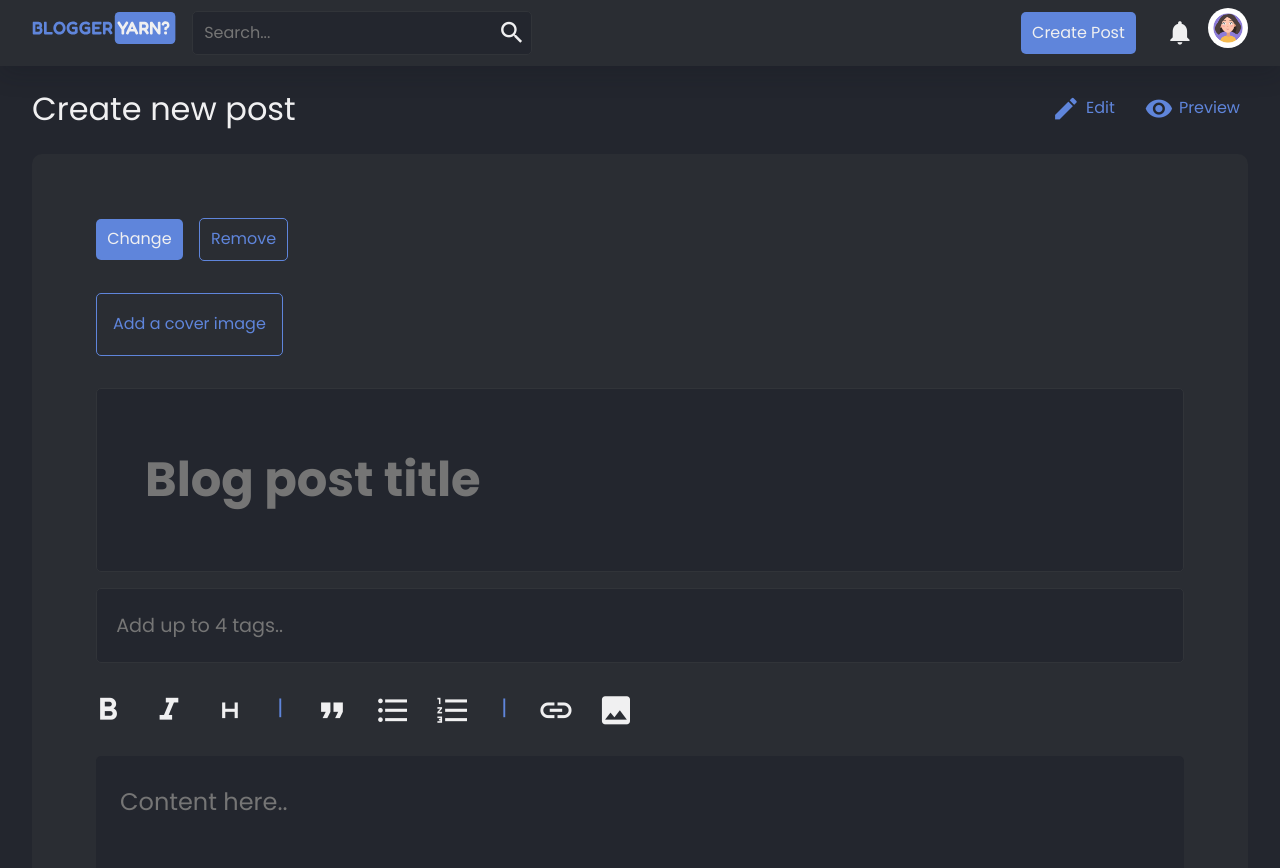
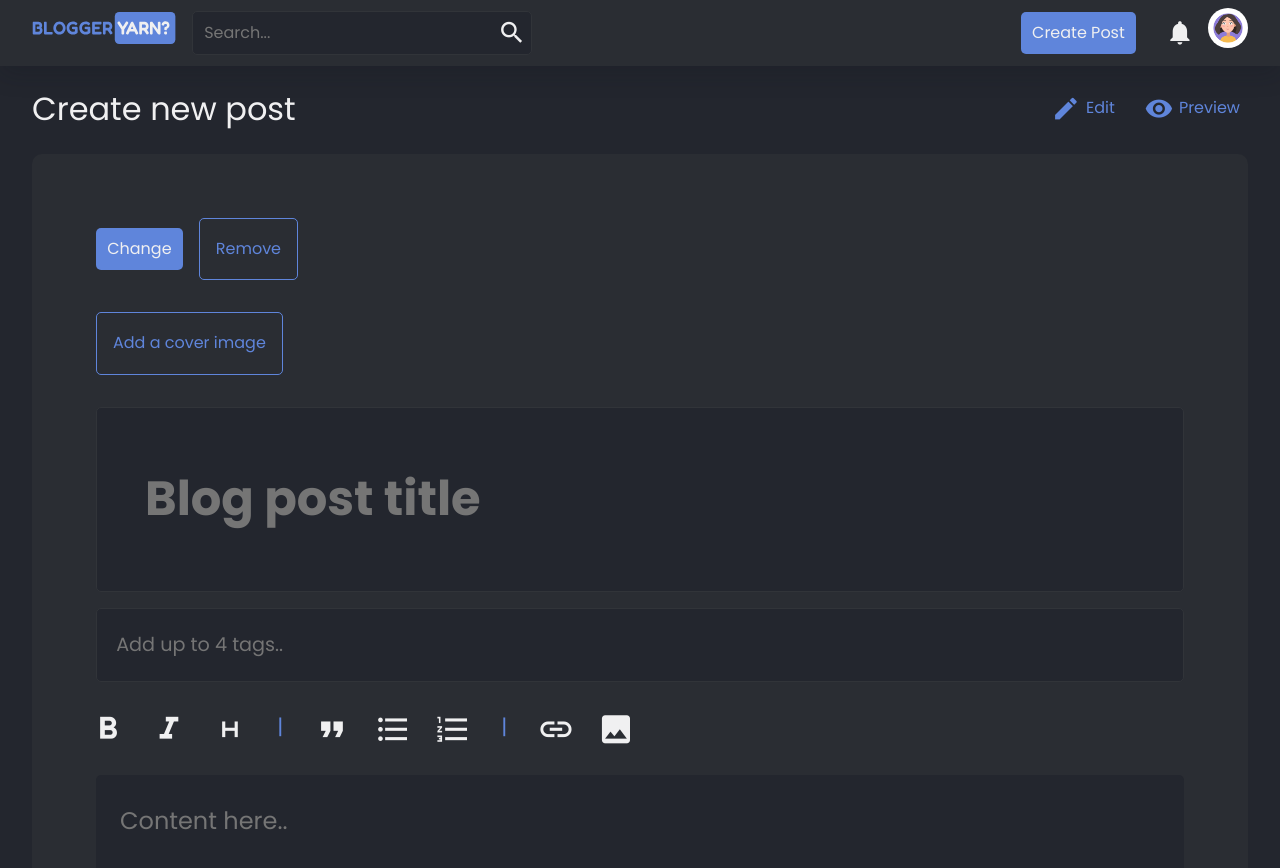
Before and after one commit to wardvisual/blogger-yarn, an Angular app in the folder client/: page /new in a window 1280 px wide. Shown: the top 868 px of the page. Built offline with nearby package versions, Linux system fonts and the light colour scheme.

Commit message:
chore: update styles

```diff
--- a/client/src/styles/_globals.scss
+++ b/client/src/styles/_globals.scss
@@ -44,7 +44,7 @@ table {
 }
 
 input,
-button,select, option, textarea{
+button,select, option, textarea, {
     padding: .4em 0.7em .4em 0.7em;
     background: none;
     border: none;
@@ -70,13 +70,18 @@ button {
 
 }
 
-.outlined {
+button.outlined {
     background-color: unset;
-    color: var(--color-blue-1);
     border: 1px var(--color-blue-1) solid;
 }
 
-label.outlined {
+.outlined, .filled {
+    cursor: pointer;
+    border: 1px var(--color-blue-1) solid;
+    color: var(--color-blue-1);
+}
+
+.outlined {
     padding: 1em;
     border-radius: var(--radius-5);
     cursor: pointer;
--- a/client/src/styles/_variables.scss
+++ b/client/src/styles/_variables.scss
@@ -5,6 +5,7 @@
     --color-blue-1-low: #5f84db14;
     --color-blue-2: #90b8f8;
     --color-light-1: #f0f0f1;
+    --color-red-1: #f64d5b;
     --radius-5: 5px;
     --radius-10: 10px;
     --shadow-1: rgba(17, 22, 28, 0.2) 0px 8px 24px;
```
